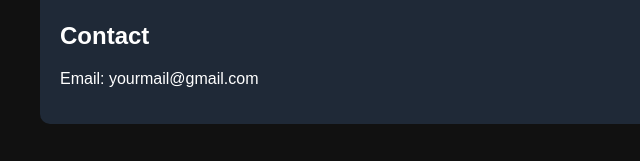
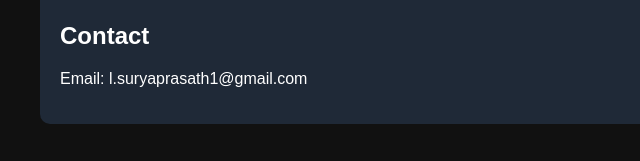
Before and after one commit to surya0780/Surya-portfolio, a plain HTML site: page index.html in a window 1280 px wide. Shown: the part 720-881 px from the top of the page, 0-640 px from the left. Drawn offline with Linux system fonts and the light colour scheme.

Commit message:
Update index.html

```diff
--- a/index.html
+++ b/index.html
@@ -38,7 +38,7 @@
 
     <div class="card">
       <h2>Contact</h2>
-      <p>Email: yourmail@gmail.com</p>
+      <p>Email: l.suryaprasath1@gmail.com</p>
     </div>
   </div>
 </body>
```
